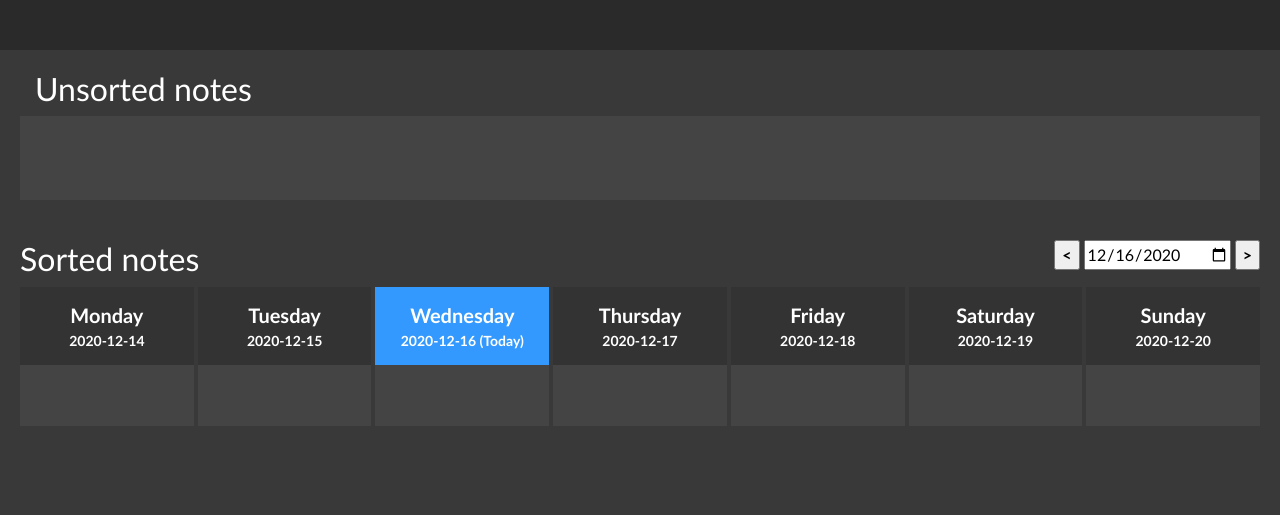
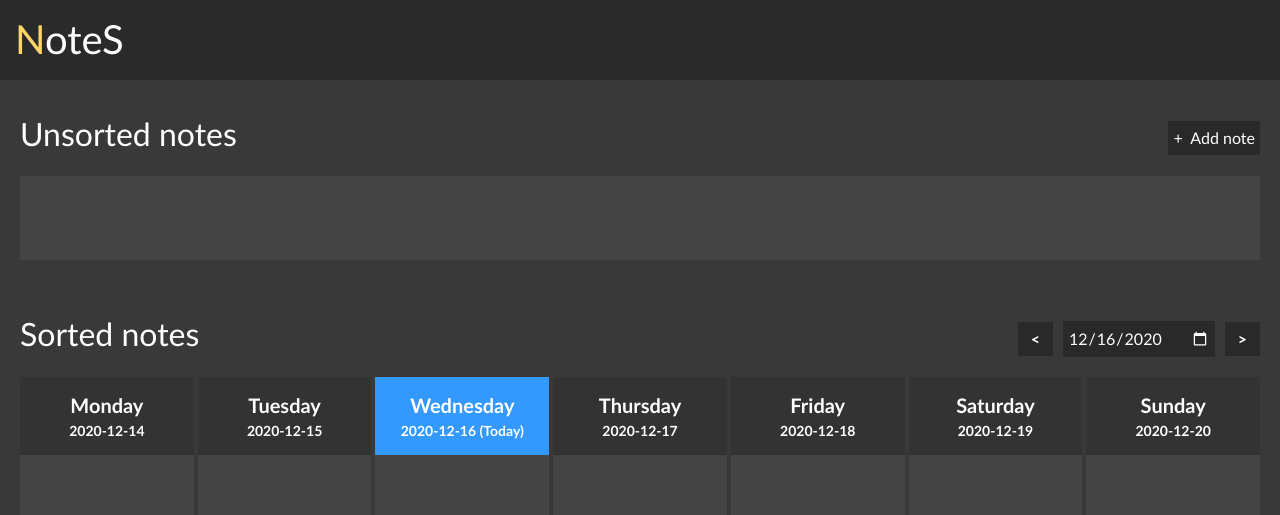
Before and after one commit to PercentEquals/NoteS, a PHP site: page / in a window 1280 px wide. Shown: the top 515 px of the page. Run offline with PHP 8.4, Linux system fonts and the light colour scheme; data that the repository does not hold is empty; some libraries are stand-ins or nearby versions.

Commit message:
Added more to frontend

```diff
--- a/css/style.css
+++ b/css/style.css
@@ -18,6 +18,13 @@ header
 {
 	height: 50px;
 	background-color: #2A2A2A;
+	padding: 15px;
+	box-sizing: content-box !important;
+}
+
+header::first-letter
+{
+	color:  #FFD466;
 }
 
 /* Unsorted */
@@ -75,12 +82,22 @@ div[class^="note"]:not(.hidden):nth-child(2n)
 	background-color: #FCE06A;
 }
 
-div[class^="note"]:not(.hidden):nth-child(3n + 1)
+div[class^="note"]:not(.hidden):nth-child(3n)
 {
 	background-color: #FFD466;
 }
 
+.col-sm-6
+{
+	padding: 0;
+}
+
 /* Sorted */
+.row
+{
+	padding: 15px;
+}
+
 .sorted
 {
 	display: flex;
@@ -136,6 +153,23 @@ div[class^="note"]:not(.hidden):nth-child(3n + 1)
 	font-size: 14px;
 }
 
+.row input
+{
+	display: inline-block;
+	background-color: #292929;
+	color: white;
+	border: 0px;
+	padding: 5px;
+	margin: 5px;
+	min-width: 35px;
+	transition: 0.45s background-color ease-in;
+}
+
+.row input:last-child
+{
+	margin-right: 0;
+}
+
 /* ERROR PAGE */
 .error
 {
@@ -151,7 +185,25 @@ div[class^="note"]:not(.hidden):nth-child(3n + 1)
 	display: flex;
 	justify-content: center;
 	align-items: center;
+	flex-direction: column;
 	height: 100vh;
+	margin: 0 !important;
+	padding: 0 !important;
+}
+
+.error_wrapper > a
+{
+	margin-top: 10px;
+	text-decoration: none;
+	color: white;
+	padding: 15px;
+	background-color: #222;
+	transition: 0.45s background-color ease-in;
+}
+
+.error_wrapper > a:hover, .row input:hover
+{
+	background-color: #39F;
 }
 
 /* Stylers */
@@ -192,10 +244,31 @@ div[class^="note"]:not(.hidden):nth-child(3n + 1)
 
 .align-right
 {
-	text-align: right;
+	display: flex;
+	align-items: center;
+	flex-direction: row;
+	justify-content: flex-end;
 }
 
 #prev-date, #next-date
 {
 	font-weight: bold;
 }
+
+@media only screen and (max-width: 575px)
+{
+	.col-sm-6
+	{
+		text-align: center;
+	}
+	.align-right
+	{
+		justify-content: center;
+	}
+}
+
+::-webkit-calendar-picker-indicator
+{
+	filter: invert(1);
+	cursor: pointer;
+}
--- a/index.php
+++ b/index.php
@@ -1,11 +1,4 @@
 <?php
-
-// Error logging
-function err($error)
-{
-	include('error.php');
-	exit();
-}
 
 // Class that stores one Note for easier data manipulation
 class Note
@@ -65,7 +58,8 @@ try
 }
 catch(PDOException $e)
 {
-	err('Database error: '.$e->getMessage());
+	$error = 'Database error: '.$e->getMessage();
+	include('error.php');
 }
 
 ?>
@@ -85,13 +79,18 @@ catch(PDOException $e)
 <body>
 
 	<header>
-
+		<h1>NoteS</h1>
 	</header>
 
 	<div>
 
-		<div class="col-sm-5">
-			<h2>Unsorted notes</h2>
+		<div class="row">
+			<div class="col-sm-6">
+				<h2>Unsorted notes</h2>
+			</div>
+			<div class="col-sm-6 align-right">
+				<input type="button" id="add-note" value="+&nbsp;&nbsp;Add note"/>
+			</div>
 		</div>
 
 		<div class="masonry">
--- a/js/index.js
+++ b/js/index.js
@@ -35,8 +35,8 @@ function getWeek(date)
 
 	for (let i = 1; i <= 7; i++)
 	{
-		let sday = (date.getUTCDay() == 0) ? 7 : date.getUTCDay();
-		let first = (date.getUTCDate() - sday + i);
+		let sday = (date.getDay() == 0) ? 7 : date.getDay();
+		let first = (date.getDate() - sday + i);
 		let day = new Date(date.setDate(first)).toISOString().slice(0, 10);
 		week.push(day);
 	}
@@ -47,13 +47,13 @@ function getWeek(date)
 // Returns one day from date
 function getDay(date)
 {
-	day = date.getUTCDate();
+	day = date.getDate();
 	if (day < 10) day = '0' + day;
 
-	month = date.getUTCMonth() + 1;
+	month = date.getMonth() + 1;
 	if (month < 10) month = '0' + month;
 
-	year = date.getUTCFullYear();
+	year = date.getFullYear();
 
 	return [year, month, day].join('-');
 }
@@ -71,7 +71,7 @@ function changeCalendar(offset = 0)
 
 	// Highlight selected day
 	$(".day > div").removeClass("highlight");
-	$(".day:nth-child("+((date.getUTCDay() == 0) ? 7 : date.getUTCDay())+") > div:first-child").addClass("highlight");
+	$(".day:nth-child("+((date.getDay() == 0) ? 7 : date.getDay())+") > div:first-child").addClass("highlight");
 
 	updateNotes(getWeek(date));
 }
```
Also changed, not shown: error.php (+7 -0 lines).
